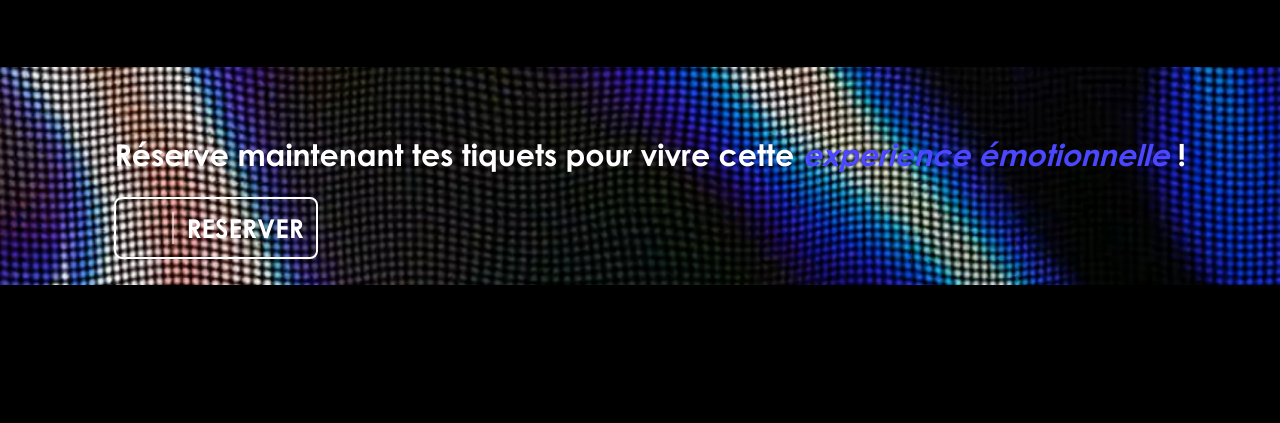
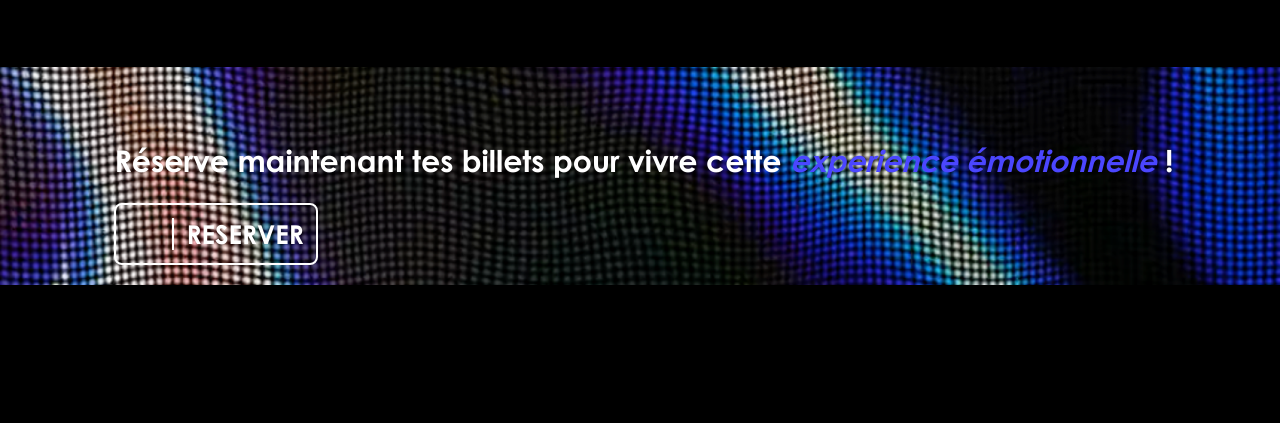
Before and after one commit to rebeccaschuell/eikonica-ppro, a website built with Parcel: page src/index.html in a window 1280 px wide. Shown: the part 4960-5383 px from the top of the page. Built offline with nearby package versions, Linux system fonts and the light colour scheme.

Commit message:
Modification de la section reservation

```diff
--- a/src/index.html
+++ b/src/index.html
@@ -529,7 +529,7 @@
             <div class="row">
               <div class="col-12">
                 <div class="reservation-text">
-                  Réserve maintenant tes tiquets pour vivre cette
+                  Réserve maintenant tes billets pour vivre cette
                   <span>experience émotionnelle</span> !
                 </div>
               </div>
@@ -623,17 +623,23 @@
                     </div>
                     <div class="row">
                       <div class="col-4">
+                        <a href="https://www.linkedin.com/">
                           <i class="fa-brands fa-linkedin contact-logo"></i>
+                        </a>
                       </div>
                       <div class="col-4">
+                        <a href="https://www.instagram.com/">
                           <i
                             class="fa-brands fa-square-instagram contact-logo"
                           ></i>
+                        </a>
                       </div>
                       <div class="col-4">
+                        <a href="https://www.facebook.com/">
                           <i
                             class="fa-brands fa-square-facebook contact-logo"
                           ></i>
+                        </a>
                       </div>
                     </div>
                   </div>
--- a/src/scss/modules/_reservation.scss
+++ b/src/scss/modules/_reservation.scss
@@ -12,7 +12,7 @@
 
 .reservation {
   position: absolute;
-  top: 70px;
+  top: 35%;
   left: 8%;
 }
 
@@ -43,5 +43,5 @@ button a {
   color: var(--font-color);
   text-decoration: none;
   padding-left: 12px;
-  border-left: solid 2px var(--ligne-color);
+  border-left: solid 2px var(--font-color);
 }
```
Lines whose indentation alone changed are shown as unchanged.
